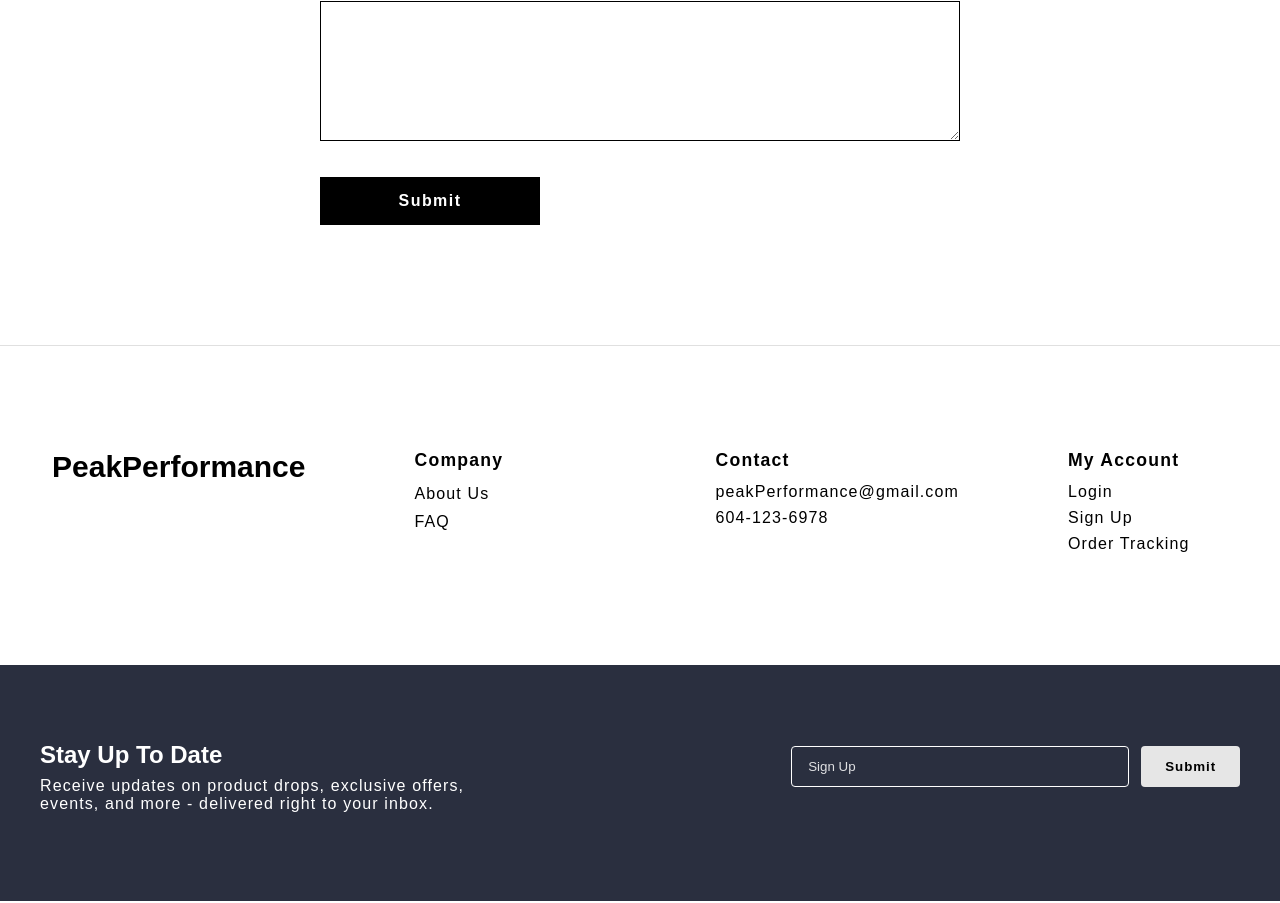
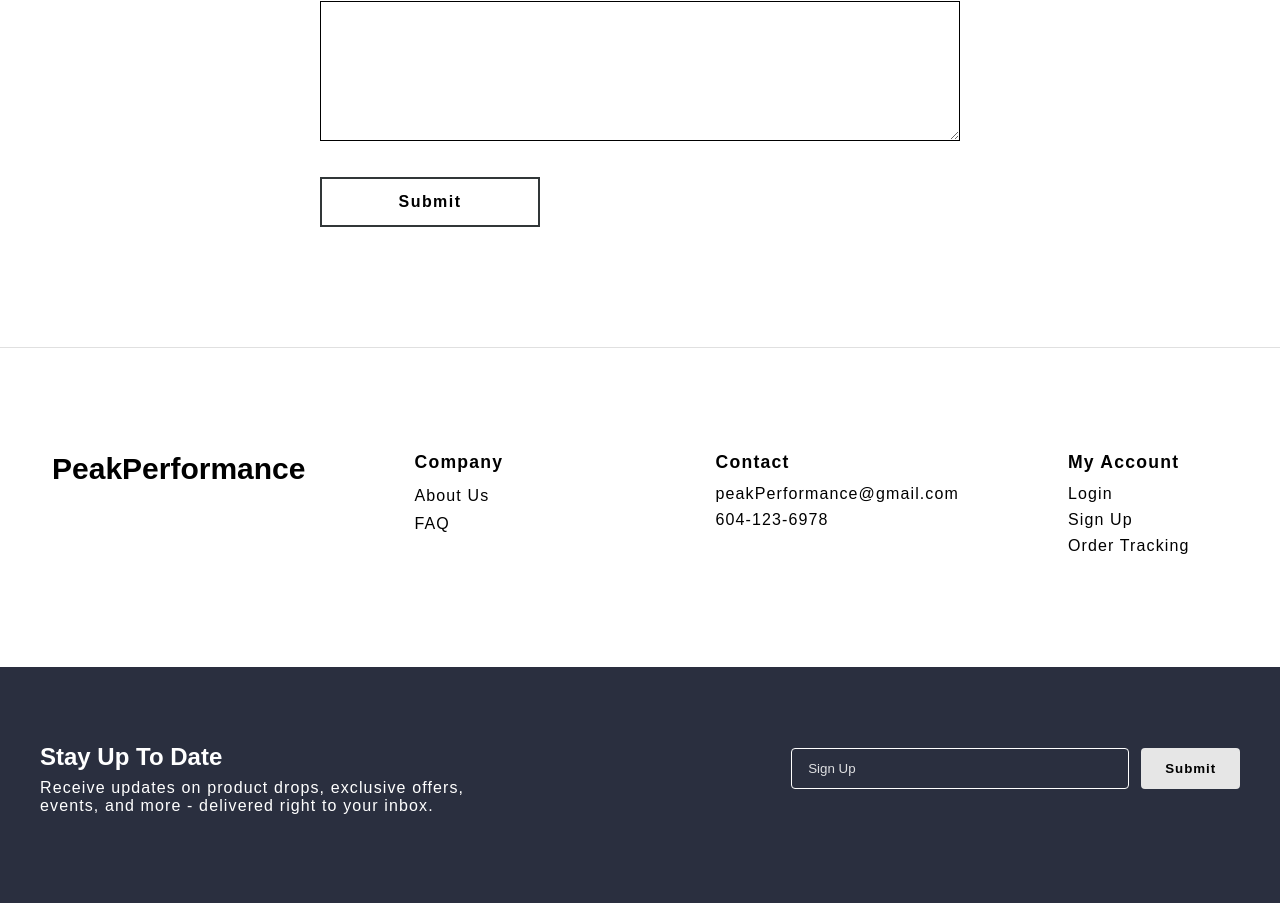
Before and after one commit to Marky115/Sports-Website, a React (Create React App) app: page /#/contact in a window 1280 px wide. Shown: the part 727-1630 px from the top of the page. Built offline with nearby package versions, Linux system fonts and the light colour scheme.

Commit message:
edited changes to button style to match with other pages

```diff
--- a/src/styles/checkout.css
+++ b/src/styles/checkout.css
@@ -207,7 +207,7 @@
   width: 220px;
   margin: 32px 0 0;
   padding: 14px;
-  border: 1px solid var(--color-black);
+  border: 2px solid #313638;
   background: #ffffff;
   font-family: var(--font-display);
   font-weight: 600;
@@ -218,7 +218,7 @@
 }
 
 .submit-btn2:hover {
-  background: var(--color-black);
+  background: #313638;
   color: #ffffff;
 }
 
--- a/src/styles/contact.css
+++ b/src/styles/contact.css
@@ -94,19 +94,18 @@
 .Contact-design .submit-btn {
   box-sizing: border-box;
   padding: 14px 32px;
-  border: 1px solid var(--color-black);
-  background: var(--color-black);
+  border: 2px solid #313638;
   font-family: var(--font-display);
   font-weight: 600;
   font-size: 16px;
   letter-spacing: 0.09em;
-  color: #ffffff;
+  color: black;
   cursor: pointer;
 }
 
 .Contact-design .submit-btn:hover {
-  background: #ffffff;
-  color: var(--color-black);
+  background:#313638;
+  color:white;
 }
 
 /* ==========================================================================
```
